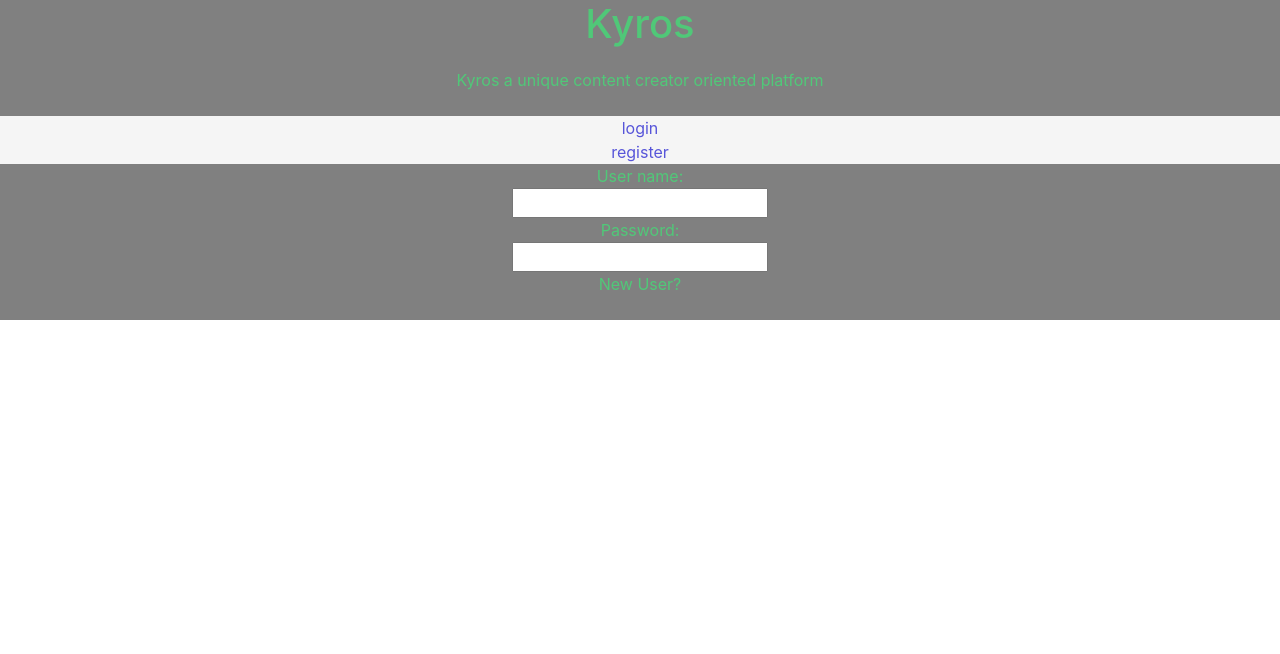
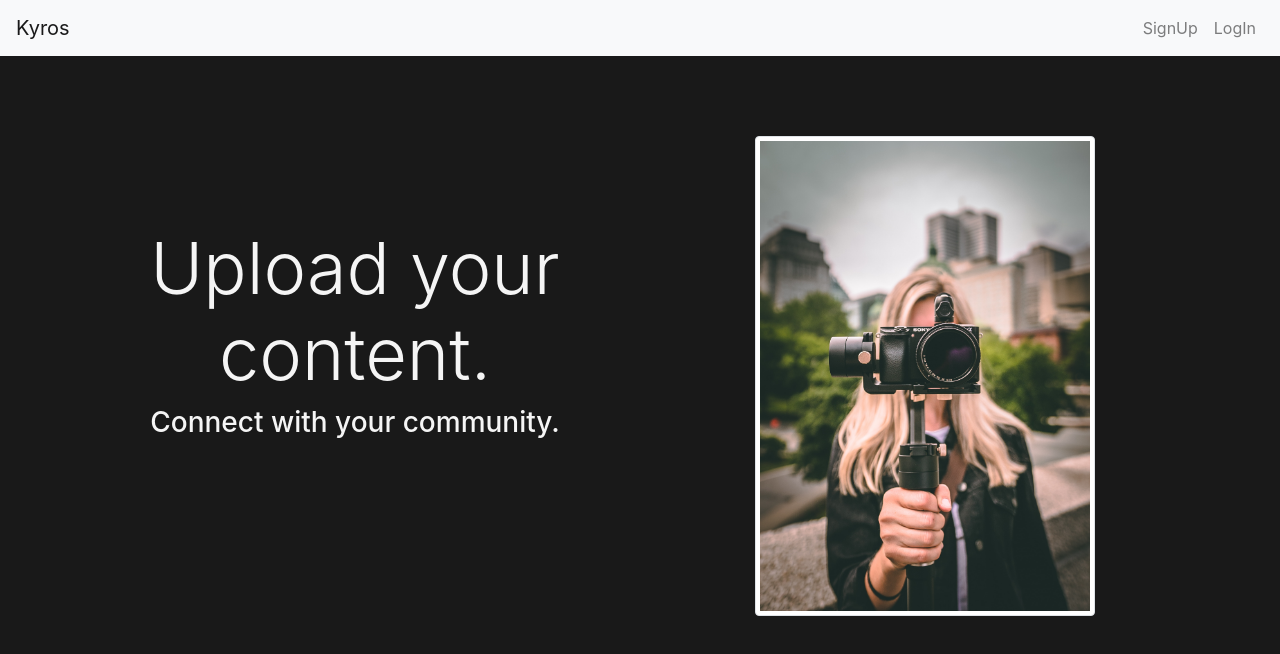
Before and after one commit to luis815/Hope2Finish, a Vue app in the folder front_end/: page / in a window 1280 px wide. Shown: the top 654 px of the page. Built offline with nearby package versions, Linux system fonts and the light colour scheme.

Commit message:
Updated landing page #16
1. Added navigation bar.
2. Updated look for welcome message.
3. Added image for looks.
4. Added Bootstrap to the project.

```diff
--- a/front_end/public/index.html
+++ b/front_end/public/index.html
@@ -5,14 +5,31 @@
     <meta http-equiv="X-UA-Compatible" content="IE=edge">
     <meta name="viewport" content="width=device-width,initial-scale=1.0">
     <link rel="icon" href="<%= BASE_URL %>favicon.ico">
-    <style>html, body {margin: 0; padding: 0;}</style>
+    <style>html, body {
+        margin: 0;
+        padding: 0;
+        height: 100%;
+        overflow: scroll;
+    }</style>
+    <link rel="stylesheet" href="https://stackpath.bootstrapcdn.com/bootstrap/4.1.3/css/bootstrap.min.css"
+          integrity="sha384-MCw98/SFnGE8fJT3GXwEOngsV7Zt27NXFoaoApmYm81iuXoPkFOJwJ8ERdknLPMO" crossorigin="anonymous">
     <title>kyros</title>
 </head>
 <body>
 <noscript>
-      <strong>We're sorry but kyros doesn't work properly without JavaScript enabled. Please enable it to continue.</strong>
+    <strong>We're sorry but kyros doesn't work properly without JavaScript enabled. Please enable it to
+        continue.</strong>
 </noscript>
 <div id="app"></div>
+<script src="https://code.jquery.com/jquery-3.3.1.slim.min.js"
+        integrity="sha384-q8i/X+965DzO0rT7abK41JStQIAqVgRVzpbzo5smXKp4YfRvH+8abtTE1Pi6jizo"
+        crossorigin="anonymous"></script>
+<script src="https://cdnjs.cloudflare.com/ajax/libs/popper.js/1.14.3/umd/popper.min.js"
+        integrity="sha384-ZMP7rVo3mIykV+2+9J3UJ46jBk0WLaUAdn689aCwoqbBJiSnjAK/l8WvCWPIPm49"
+        crossorigin="anonymous"></script>
+<script src="https://stackpath.bootstrapcdn.com/bootstrap/4.1.3/js/bootstrap.min.js"
+        integrity="sha384-ChfqqxuZUCnJSK3+MXmPNIyE6ZbWh2IMqE241rYiqJxyMiZ6OW/JmZQ5stwEULTy"
+        crossorigin="anonymous"></script>
 <!-- built files will be auto injected -->
 </body>
 </html>
--- a/front_end/src/App.vue
+++ b/front_end/src/App.vue
@@ -6,6 +6,7 @@
 
 <style>
     #app {
-
+        height: 100%;
+        overflow: scroll;
     }
 </style>
--- a/front_end/src/views/LandingPage.vue
+++ b/front_end/src/views/LandingPage.vue
@@ -1,27 +1,38 @@
 <template>
-<body style="background-color:grey;">
-<font color="50c878">
     <div id="LandingPage">
-        <center><h1>Kyros</h1></center>
-        <center><p>Kyros a unique content creator oriented platform</p></center>
-        <div id="nav">
-            <center><router-link to="/login">login</router-link></center>
-            <center><router-link to="/signup">register</router-link></center>
-        </div>
-        <form>
-        <center>
-  		User name:<br>
-  		<input type="text" name="Username"><br>
-  		Password:<br>
-  		<input type="text" name="password">
-  		<p>
-  		<A HREF="https://www.youtube.com/" style="color: #50c878">New User?</A>
-  		</p>
-		</center>
-		</form>
+        <nav class="navbar navbar-expand-lg navbar-light bg-light">
+            <router-link class="navbar-brand" to="/">Kyros</router-link>
+            <button class="navbar-toggler" type="button" data-toggle="collapse" data-target="#navbarNav"
+                    aria-controls="navbarNav" aria-expanded="false" aria-label="Toggle navigation">
+                <span class="navbar-toggler-icon"></span>
+            </button>
+            <div class="collapse navbar-collapse" id="navbarNav">
+                <ul class="navbar-nav ml-auto">
+                    <li class="nav-item">
+                        <router-link class="nav-link" to="/signup">SignUp</router-link>
+                    </li>
+                    <li class="nav-item">
+                        <router-link class="nav-link" to="/login">LogIn</router-link>
+                    </li>
+                </ul>
+            </div>
+        </nav>
+        <section id="welcome" class="text-center">
+            <div class="container">
+                <div class="row">
+                    <div class="col-sm" id="welcome-msg">
+                        <div id="welcome-msg-wrapper">
+                            <h1 class="display-3">Upload your content.</h1>
+                            <h3>Connect with your community.</h3>
+                        </div>
+                    </div>
+                    <div class="col-sm">
+                        <img src="../assets/welcome.jpg" class="img-thumbnail" alt="Responsive image">
+                    </div>
+                </div>
+            </div>
+        </section>
     </div>
-</font>
-</body>
 </template>
 
 <script>
@@ -32,11 +43,27 @@
 
 <style scoped>
     #LandingPage {
-
-
+        background: #191919;
+        height: 100%;
+        overflow: scroll;
     }
 
-    #nav {
-        background: whitesmoke;
+    #welcome {
+        padding-top: 5em;
+        padding-bottom: 5em;
+        color: whitesmoke;
+    }
+
+    #welcome-msg {
+        display: flex;
+        align-items: center;
+    }
+
+    #welcome img {
+        height: 30em;
+    }
+
+    #welcome-msg-wrapper {
+        padding-bottom: 5em;
     }
 </style>
--- a/front_end/src/views/LogIn.vue
+++ b/front_end/src/views/LogIn.vue
@@ -40,10 +40,6 @@
 </script>
 
 <style scoped>
-    @import url("https://unpkg.com/spectre.css/dist/spectre.min.css");
-    @import url("https://unpkg.com/spectre.css/dist/spectre-exp.min.css");
-    @import url("https://unpkg.com/spectre.css/dist/spectre-icons.min.css");
-
     #login {
         padding-top: 5rem;
     }
```
Also changed, not shown: front_end/src/assets/welcome.jpg (added), 1 other file (tests, documents, lock files or other folders). Lines whose indentation alone changed are shown as unchanged.
